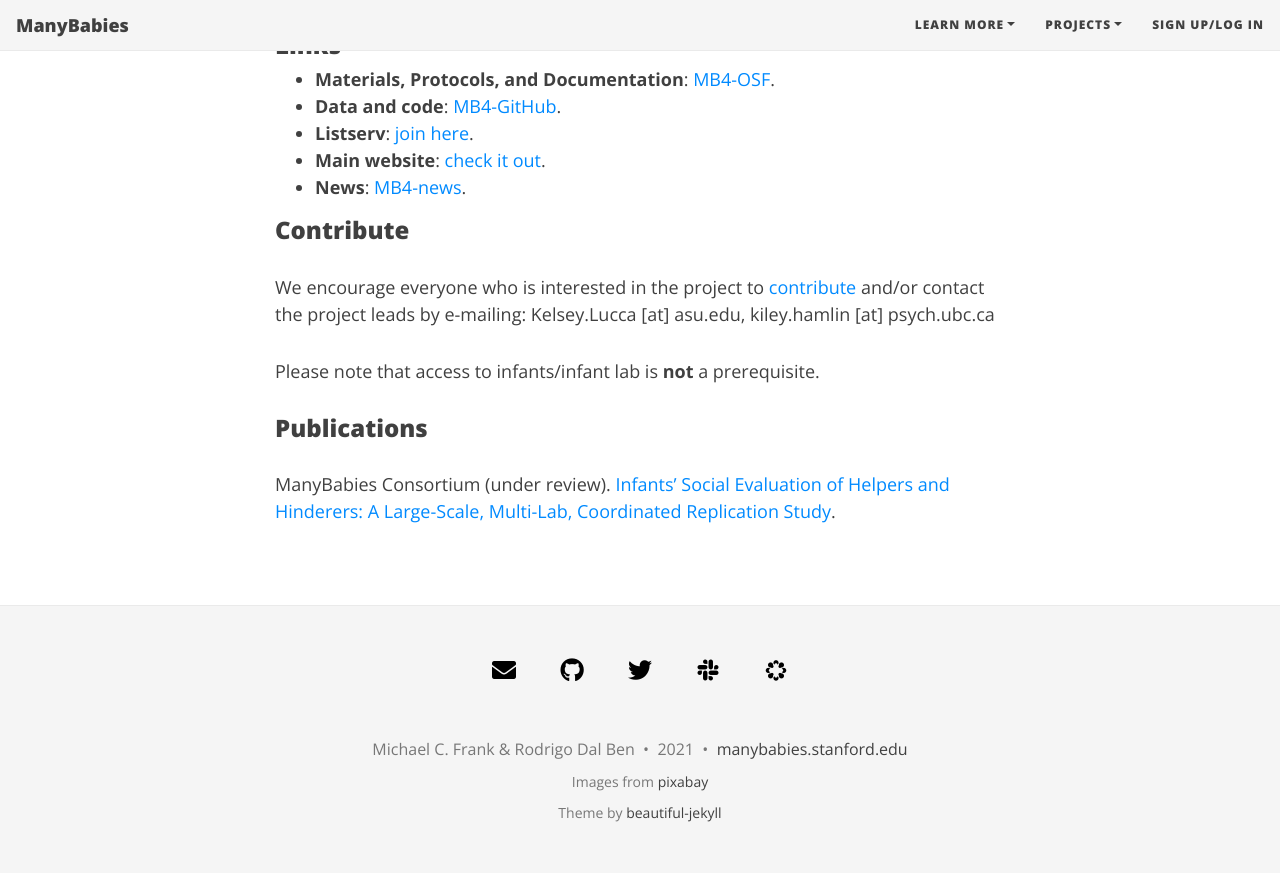
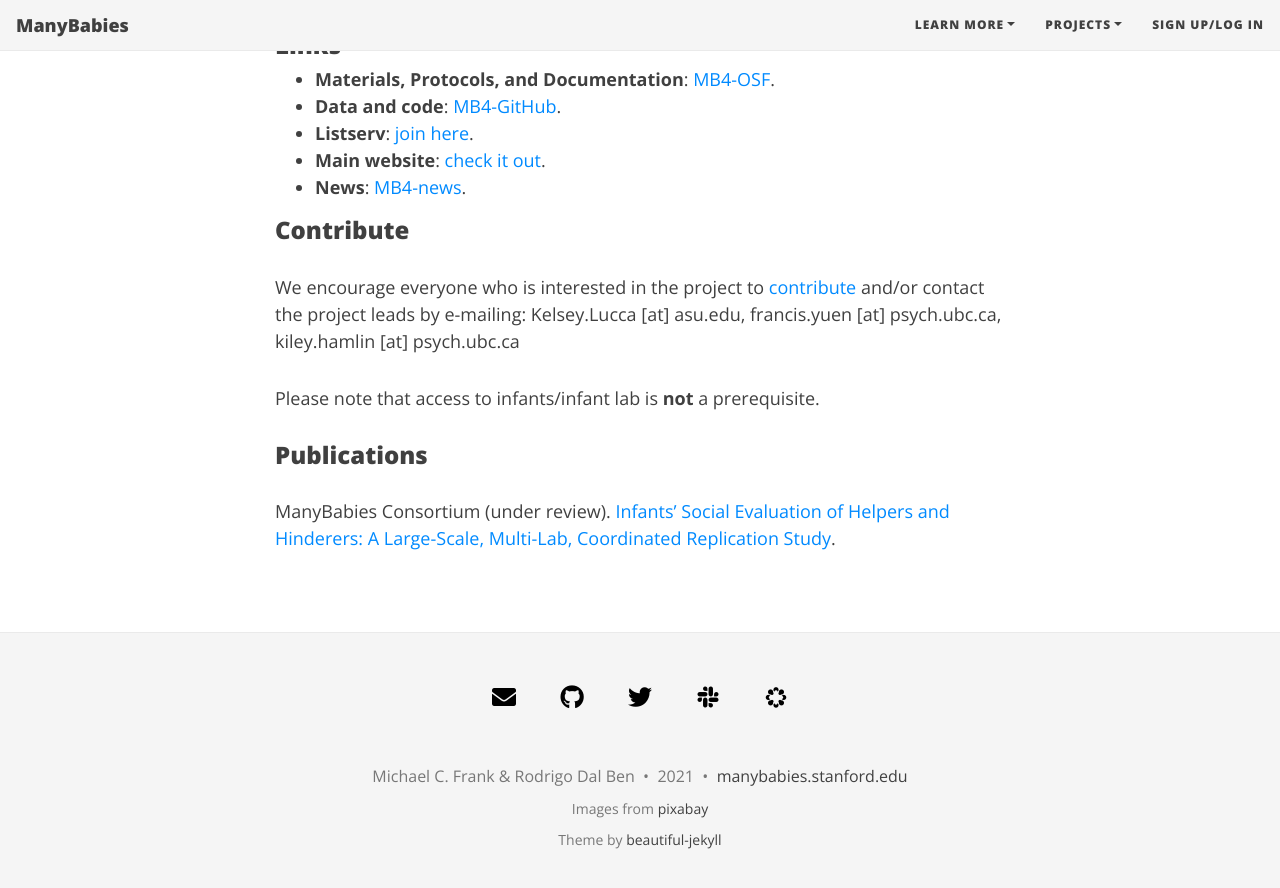
Before and after one commit to manybabies/manybabies.github.io, a Jekyll site: the page built from MB4.md, in a window 1280 px wide and 900 px high, scrolled down 1434 px. Shown: the top 888 px of the window. Built offline with Jekyll 4.4.1, drawn with Linux system fonts in a browser that asks for light colours; nearby versions of some CDN libraries; some web fonts are replaced; some of the changed text lies outside the part shown.

Commit message:
add Francis as leader

```diff
--- a/MB4.md
+++ b/MB4.md
@@ -15,7 +15,7 @@
 In this ongoing project we investigate a fundamental aspect of human nature: evaluating others’ actions as praiseworthy or blameworthy. <img style="float: right;" src="/assets/img/mb4_site_300px.png"> We do so in a closely coordinated, multi-laboratory, standardized study aimed at replicating the helping/hindering finding reported by ([Hamlin, Wynn, & Bloom, 2007](https://www.nature.com/articles/nature06288)). Using a video-taped version of the original [puppet show](https://www.youtube.com/watch?v=anCaGBsBOxM), labs from around the world will collect data from infants between the ages of 5.5 and 10.5 months.
 
 ### Leads
-[Kelsey Lucca](https://isearch.asu.edu/profile/3521043) and [Kiley Hamlin](https://psych.ubc.ca/profile/kiley-hamlin/)
+[Kelsey Lucca](https://isearch.asu.edu/profile/3521043), [Francis Yuen](https://cic.psych.ubc.ca/), and [Kiley Hamlin](https://psych.ubc.ca/profile/kiley-hamlin/)
 
 ### Collaborators
 For a detailed index of collaborators (+ institutions, countries, studies), check the [**MB** collaborator dashboard](https://rodrigodalben.shinyapps.io/shiny_mb_map/): <video muted autoplay="autoplay" loop="loop" width="768" height="512">
@@ -37,7 +37,7 @@
 * **News**: [MB4-news]({{site.baseurl}}/tags/#MB4).
 
 ### Contribute
-We encourage everyone who is interested in the project to [contribute]({{site.baseurl}}/sign_up_log_in/) and/or contact the project leads by e-mailing: Kelsey.Lucca [at] asu.edu, kiley.hamlin [at] psych.ubc.ca
+We encourage everyone who is interested in the project to [contribute]({{site.baseurl}}/sign_up_log_in/) and/or contact the project leads by e-mailing: Kelsey.Lucca [at] asu.edu, francis.yuen [at] psych.ubc.ca, kiley.hamlin [at] psych.ubc.ca
 
 Please note that access to infants/infant lab is **not** a prerequisite.
 
```
